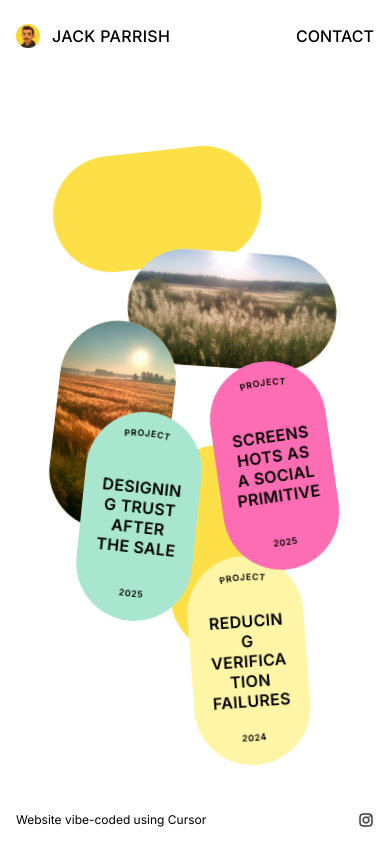
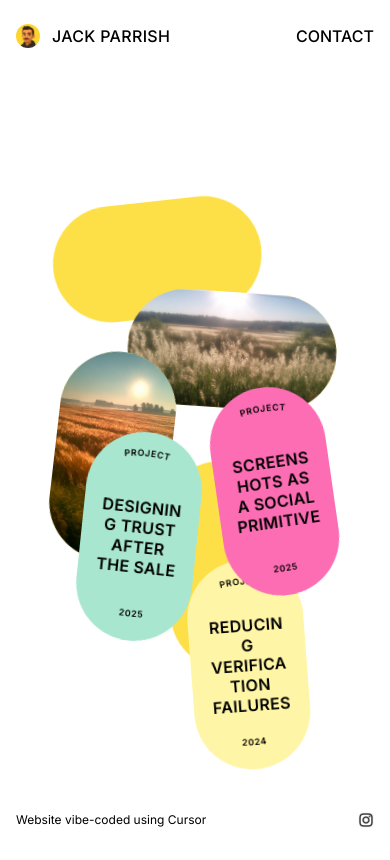
Before and after one commit to jackjpg/personal-site, a Next.js app: page / in a window 390 px wide. Built offline with nearby package versions, Linux system fonts and the light colour scheme.

Commit message:
Fix mobile thumbnail positioning to use full viewport like footer

```diff
--- a/src/app/globals.css
+++ b/src/app/globals.css
@@ -345,6 +345,7 @@ body:has(.desktop) {
   .desktop {
     margin-left: 16px;
     margin-right: 16px;
+    margin-top: 0;
   }
 
   .label- {
--- a/src/components/Desktop.tsx
+++ b/src/components/Desktop.tsx
@@ -75,7 +75,9 @@ export default function Desktop() {
                 const containerOffsetX = margin;
 
                 const x = containerOffsetX + (pos.x * (containerWidth - width));
-                const y = pos.y * (viewportHeight - height); // Use full viewport height
+                const y = isMobile
+                  ? (pos.y * (viewportHeight - 72 - height)) + 72 // Account for header height on mobile
+                  : pos.y * (viewportHeight - height); // Use full viewport height on desktop
                 const rotation = pos.rot;
 
                 return { x, y, rotation };
```
